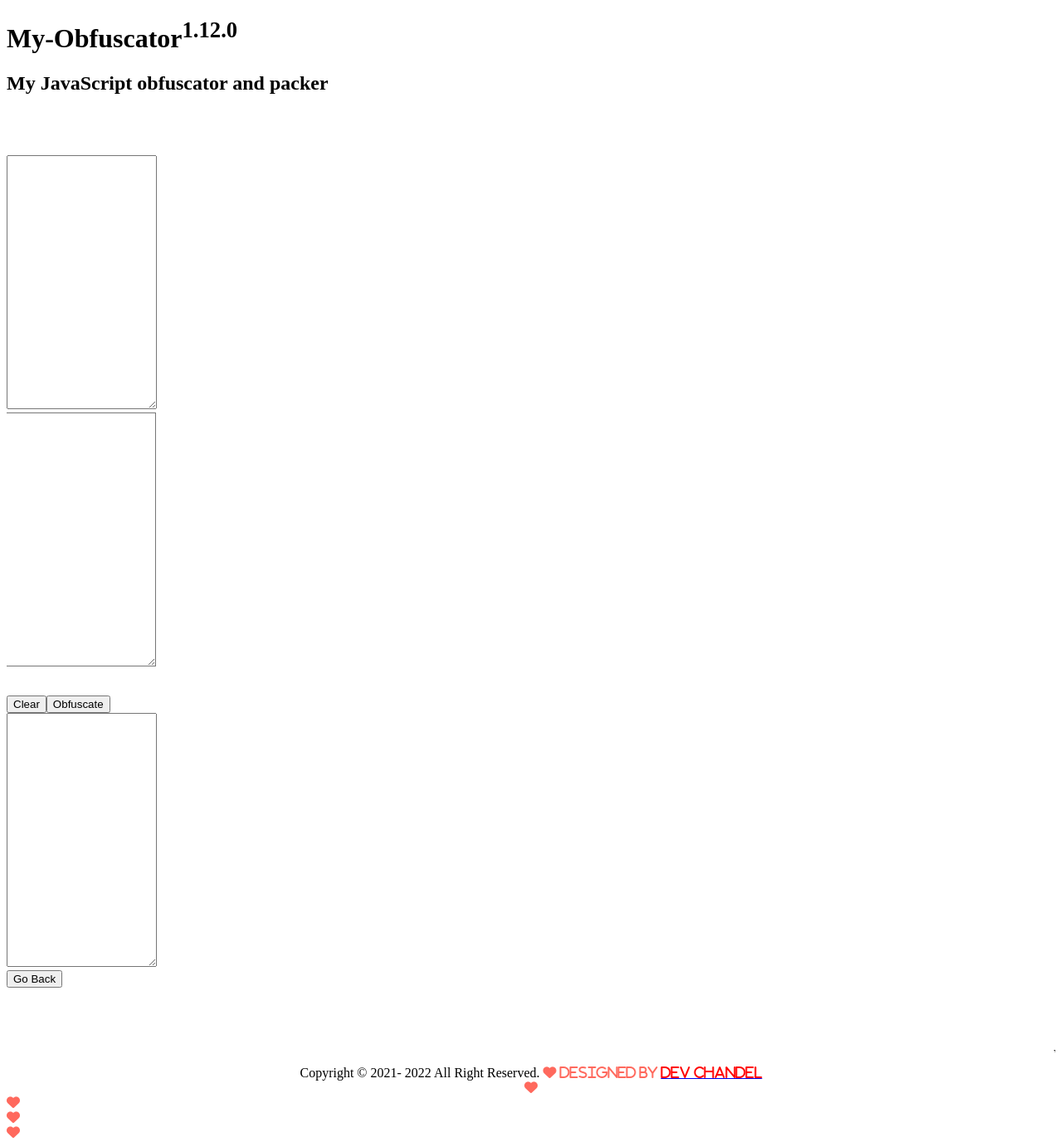
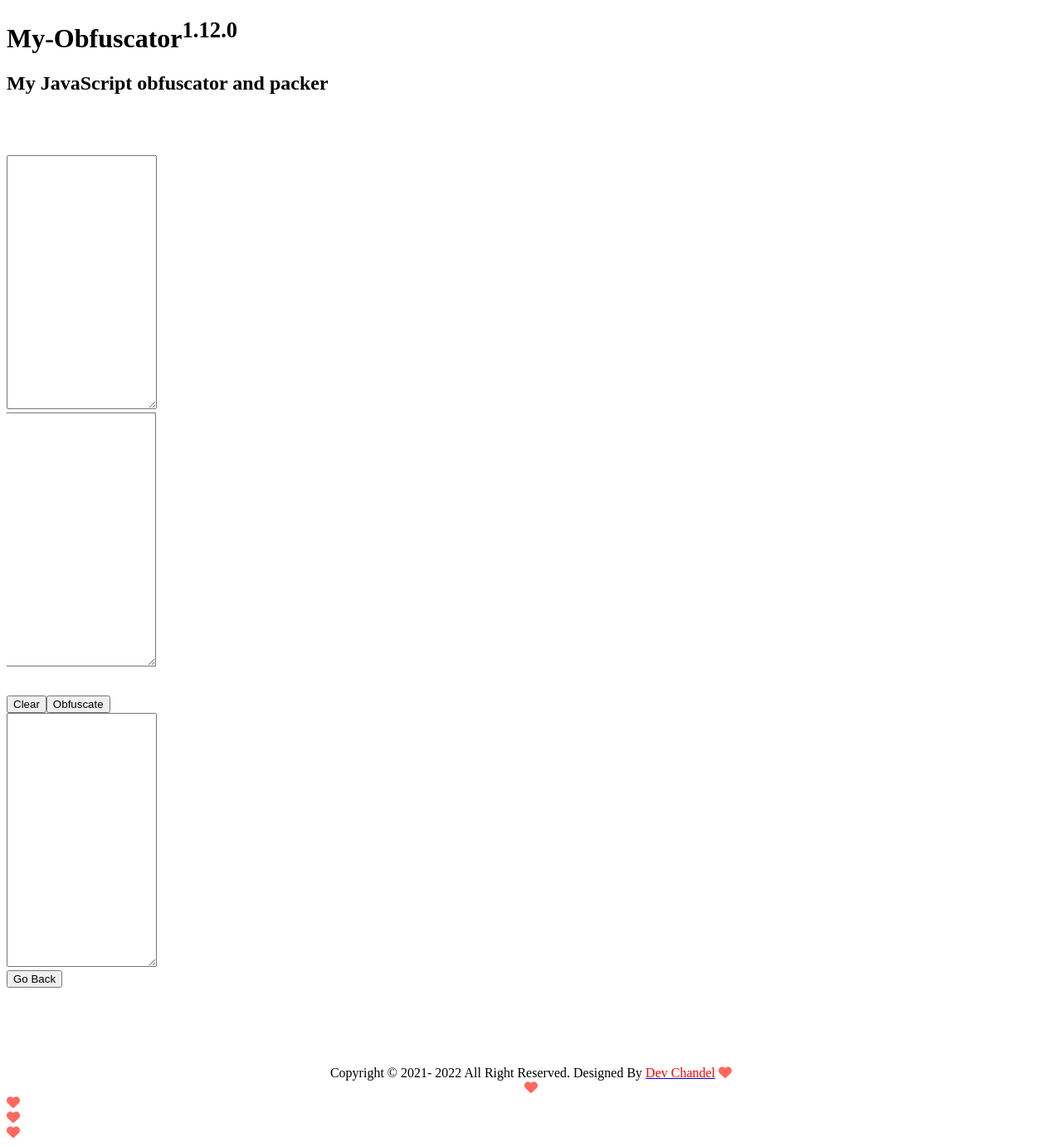
Before and after one commit to GoojDex/My-Obfuscator, a Jekyll site: the page built from README.md, in a window 1280 px wide. Shown: the whole page at 83% size. Built offline with Jekyll 4.4.1, drawn with Linux system fonts in a browser that asks for light colours; nearby versions of some CDN libraries; some web fonts are replaced; our own code applies the rules of GitHub Pages for plain Markdown files; comment, search, counter and statistics services are not loaded.

Commit message:
Update default.html

```diff
--- a/_layouts/default.html
+++ b/_layouts/default.html
@@ -133,7 +133,7 @@
 
         <center> <div class='text-center small'>
           Copyright &#169; 2021- <script type='text/javascript'>var creditsyear = new Date();document.write(creditsyear.getFullYear());</script>
-<a expr:href='data:blog.homepageUrl'><data:blog.title/></a>  All Right Reserved. <i class='fa fa-heart' style='color:#ff695d;'/> Designed By <a href='https://devchandel-goojdex.blogspot.com/' rel='dofollow'target="_blank"><font color='red'>  Dev Chandel</font></a>   </div> </center>
+<a expr:href='data:blog.homepageUrl'><data:blog.title/></a>  All Right Reserved.  Designed By <a href='https://devchandel-goojdex.blogspot.com/' rel='dofollow'target="_blank"><font color='red'>  Dev Chandel</font></a>   <i class='fa fa-heart' style='color:#ff695d;'/></div> </center>
 
     </footer>
   </div>
```
